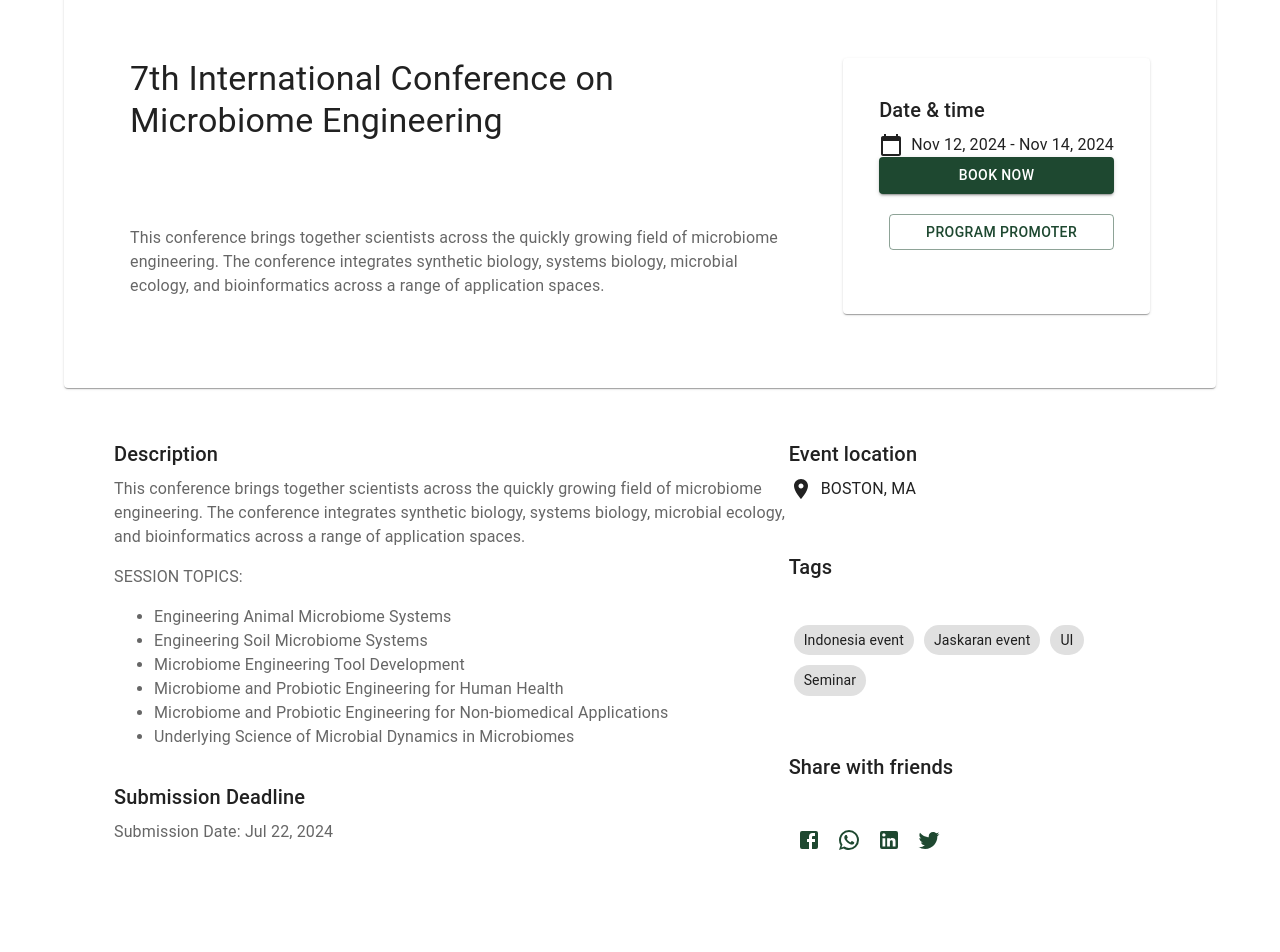
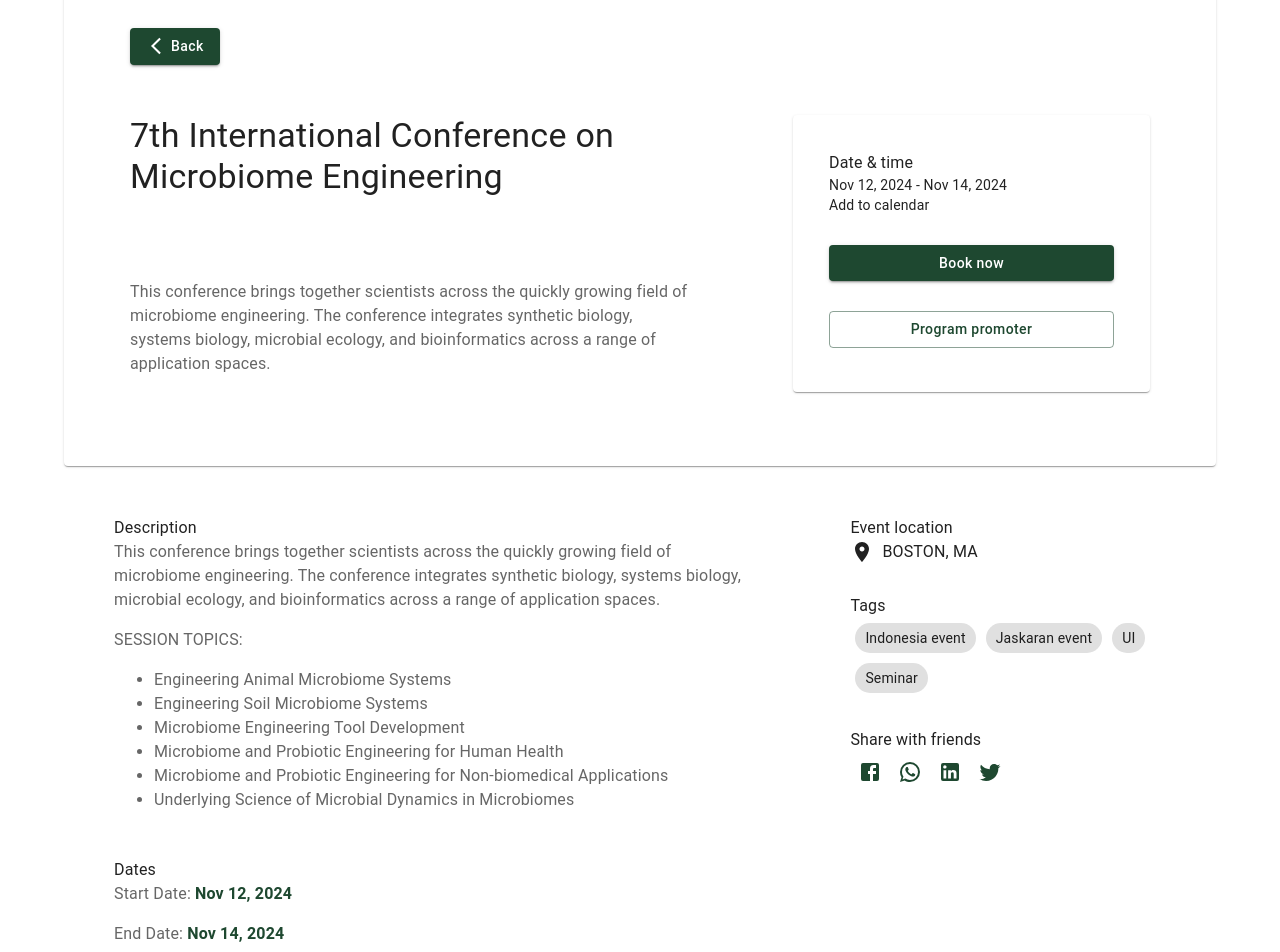
Before and after one commit to EtanC/event-management-website, a React (Vite) app in the folder frontend/: page /event in a window 1280 px wide. Shown: the part 180-1132 px from the top of the page. Before the commit the page ends 1090 px from the top, so only its background shows below. Built offline with nearby package versions, Linux system fonts and the light colour scheme.

Commit message:
fontend static screen pretty much done, all information is hardcoded in

```diff
--- a/frontend/src/components/Navbar.jsx
+++ b/frontend/src/components/Navbar.jsx
@@ -36,7 +36,6 @@ export default function MenuAppBar() {
           {auth ? (
             <div>
               <IconButton
-                size="large"
                 aria-label="account of current user"
                 aria-controls="menu-appbar"
                 aria-haspopup="true"
--- a/frontend/src/pages/EventInfoPage.jsx
+++ b/frontend/src/pages/EventInfoPage.jsx
@@ -1,8 +1,9 @@
 // styles
-import '../styles/EventInfo.css';
+import '../styles/EventInfoPage.css';
 
 // components
 import Navbar from '../components/Navbar'
+import { useNavigate } from 'react-router-dom'
 
 import {
   Box,
@@ -15,40 +16,50 @@ import {
   Typography
 } from '@mui/material';
 import { LocationOn, CalendarToday } from '@mui/icons-material';
-import { Facebook, WhatsApp, LinkedIn, Twitter } from '@mui/icons-material';
+import { Facebook, WhatsApp, LinkedIn, Twitter, ArrowBackIosNew } from '@mui/icons-material';
 
 function EventInfoPage() {
+  const navigate = useNavigate();
+
   return (
     <>
       <Navbar />
       <Container maxWidth="lg" sx={{ marginTop: '20px' }}>
         <Card>
           <CardContent>
+            <Box sx={{ paddingLeft: '50px', paddingTop: '20px' }}>
+              <Button
+                variant='contained'
+                sx={{ textTransform: 'none', color: 'primary' }}
+                onClick={() => { navigate('/') }}
+              >
+                <ArrowBackIosNew fontSize='small' sx={{ marginRight: '5px' }} />
+                Back
+              </Button>
+            </Box>
             <Box className="header-container">
-              <Box className="header-container2" sx={{ width: '65%' }}>
-                <Typography variant="h4" component="h1" gutterBottom>
+              <Box className="header-container2" sx={{ width: '55%', justifyContent: 'space-between' }}>
+                <Typography variant="h4">
                   7th International Conference on Microbiome Engineering
                 </Typography>
                 <Typography variant="body1" color="textSecondary" paragraph>
                   This conference brings together scientists across the quickly growing field of microbiome engineering. The conference integrates synthetic biology, systems biology, microbial ecology, and bioinformatics across a range of application spaces.
                 </Typography>
               </Box>
-              <Card sx={{ padding: '20px' }}>
+              <Card sx={{ padding: '20px', width: '35%' }}>
                 <CardContent>
                   <Box className="header-container2">
                     <Grid item xs={12} md={6}>
-                      <Typography variant="h6" component="h2" gutterBottom>
+                      <Typography className="header-font">
                         Date & time
                       </Typography>
-                      <Box display="flex" alignItems="center">
-                        <CalendarToday sx={{ marginRight: '8px' }} />
-                        <Typography variant="body1">Nov 12, 2024 - Nov 14, 2024</Typography>
-                      </Box>
+                      <Typography variant="body2">Nov 12, 2024 - Nov 14, 2024</Typography>
+                      <Typography variant="body2">Add to calendar</Typography>
                     </Grid>
-                    <Button variant="contained" color="primary" sx={{ marginBottom: '20px' }}>
+                    <Button variant="contained" color="primary" sx={{ textTransform: 'none' }}>
                       Book now
                     </Button>
-                    <Button variant="outlined" sx={{ marginBottom: '20px', marginLeft: '10px' }}>
+                    <Button variant="outlined" sx={{ textTransform: 'none' }}>
                       Program promoter
                     </Button>
                   </Box>
@@ -58,10 +69,11 @@ function EventInfoPage() {
           </CardContent>
         </Card>
         <Box className="header-container">
-          <Box className="header-container2" sx={{ width: '65%' }}>
-            <Typography variant="h6" component="h2" gutterBottom>
-              Description
-            </Typography>
+          <Box className="header-container2" sx={{ width: '60%' }}>
+
+            {/* Description */}
+            <Box>
+              <Typography className="header-font">Description</Typography>
               <Typography variant="body1" color="textSecondary" paragraph>
                 This conference brings together scientists across the quickly growing field of microbiome engineering. The conference integrates synthetic biology, systems biology, microbial ecology, and bioinformatics across a range of application spaces.
               </Typography>
@@ -76,28 +88,30 @@ function EventInfoPage() {
                   <li>Underlying Science of Microbial Dynamics in Microbiomes</li>
                 </ul>
               </Typography>
-            <Typography variant="h6" component="h2" gutterBottom>
-              Submission Deadline
-            </Typography>
-            <Typography variant="body1" color="textSecondary" paragraph>
-              Submission Date: Jul 22, 2024
-            </Typography>
             </Box>
-          <Box className="header-container2">
-            <Grid container spacing={2} sx={{ marginBottom: '20px' }}>
-              <Grid item xs={12} md={6}>
-                <Typography variant="h6" component="h2" gutterBottom>
-                  Event location
-                </Typography>
+            {/* Dates */}
+            <Box>
+              <Typography className="header-font">Dates</Typography>
+              <Typography variant="body1" color="textSecondary" paragraph>Start Date: <span className='highlight-font'>Nov 12, 2024</span></Typography>
+              <Typography variant="body1" color="textSecondary" paragraph>End Date: <span className='highlight-font'>Nov 14, 2024</span></Typography>
+            </Box>
+            {/* Submission Deadline */}
+            <Box>
+              <Typography className="header-font">Submission Deadline</Typography>
+              <Typography variant="body1" color="textSecondary" paragraph>Submission Date: <span className='highlight-font'>Jul 22, 2024</span></Typography>
+            </Box>
+          </Box>
+
+          <Box className="header-container2" sx={{ width: '30%' }}>
+            <Box>
+              <Typography className="header-font">Event location</Typography>
               <Box display="flex" alignItems="center">
                 <LocationOn sx={{ marginRight: '8px' }} />
                 <Typography variant="body1">BOSTON, MA</Typography>
               </Box>
-              </Grid>
-            </Grid>
-            <Typography variant="h6" component="h2" gutterBottom>
-              Tags
-            </Typography>
+            </Box>
+            <Box>
+              <Typography className="header-font">Tags</Typography>
               <Box display="flex" flexWrap="wrap">
                 {['Indonesia event', 'Jaskaran event', 'UI', 'Seminar'].map((tag) => (
                   <Box
@@ -112,9 +126,11 @@ function EventInfoPage() {
                     <Typography variant="body2">{tag}</Typography>
                   </Box>
                 ))}
+
               </Box>
-
-            <Typography variant="h6" component="h2" gutterBottom sx={{ marginTop: '20px' }}>
+            </Box>
+            <Box>
+              <Typography className="header-font">
                 Share with friends
               </Typography>
               <Box display="flex">
@@ -126,6 +142,7 @@ function EventInfoPage() {
               </Box>
             </Box>
           </Box>
+        </Box>
       </Container>
     </>
   )
--- a/frontend/src/styles/EventInfo.css
+++ /dev/null
@@ -1,12 +0,0 @@
-.header-container {
-  display: flex;
-  justify-content: space-between;
-  flex-direction: row;
-  padding: 50px;
-}
-
-.header-container2 {
-  display: flex;
-  flex-direction: column;
-  justify-content: space-between;
-}
--- /dev/null
+++ b/frontend/src/styles/EventInfoPage.css
@@ -0,0 +1,24 @@
+.header-container {
+  display: flex;
+  justify-content: space-between;
+  flex-direction: row;
+  padding: 50px;
+}
+
+.header-container2 {
+  display: flex;
+  flex-direction: column;
+  gap: 30px;
+}
+
+.header-font {
+  font-weight: bold;
+  font-size: 18px;
+  font-family: 'Segoe UI', Tahoma, Geneva, Verdana, sans-serif;
+  margin-bottom: 20px;
+}
+
+.highlight-font {
+  color: #1E4830;
+  font-weight: bold
+}
```
Lines whose indentation alone changed are shown as unchanged.
